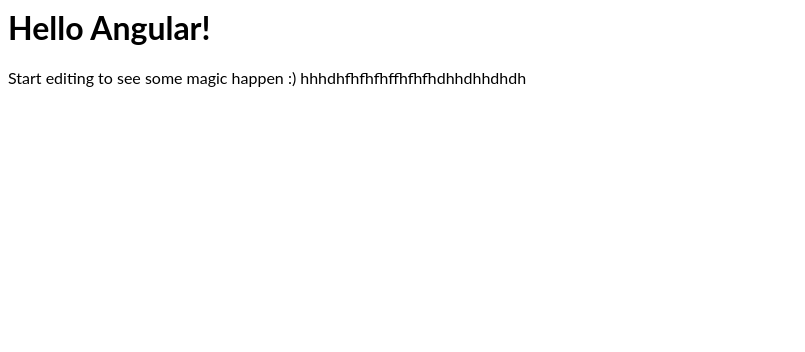
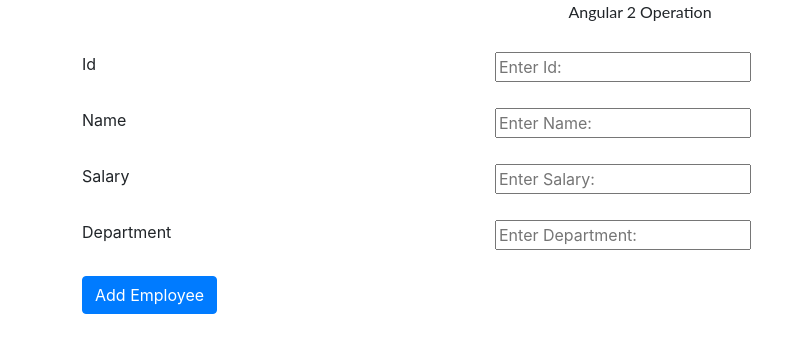
Before and after one commit to riya12e/angular-r5yyxl, an Angular app: page / in a window 1280 px wide. Shown: the top 352 px of the page, without its empty margins (0-805 px from the left). Built offline with nearby package versions, Linux system fonts and the light colour scheme.

Commit message:
3 files modified

```diff
--- a/src/app/app.component.html
+++ b/src/app/app.component.html
@@ -1,6 +1,25 @@
-<hello name="{{ name }}"></hello>
 
-<p>
-  Start editing to see some magic happen :)
-  hhhdhfhfhfhffhfhfhdhhdhhdhdh
-</p>
+<div class="container">
+  <p align="center">Angular 2 Operation</p>
+  <div class="row">
+   <table class="table table-borderless">
+      <tr>
+        <td><label for="id">Id</label></td>
+      <td><input type="number" id="id" placeholder="Enter Id:" name="id" #id></td>
+      </tr>
+
+      <tr>
+        <td><label for="name">Name</label></td>
+      <td><input type="text" id="id" placeholder="Enter Name:" name="name" #name></td>
+      </tr>
+
+      <tr><td><label for="sal">Salary</label></td>
+      <td><input type="number" id="sal" placeholder="Enter Salary:" name="salary" #salary></td></tr>
+       <tr><td> <label for="dep">Department</label></td>
+     <td> <input type="text" id="dep" placeholder="Enter Department:" name="department" #dep> </td></tr>
+
+    <tr><td> <button type="submit" class="btn btn-primary" (click)="getDetails(id,name,salary,dep)">Add Employee</button></td></tr>
+  </table>
+   <p>{{id.value}} {{name.value}} {{salary.value}} {{dep.value}}  </p>
+   </div>
+ </div>
--- a/src/app/app.component.ts
+++ b/src/app/app.component.ts
@@ -1,10 +1,24 @@
 import { Component } from '@angular/core';
 
 @Component({
-  selector: 'my-app',
+  selector: 'app-root',
   templateUrl: './app.component.html',
   styleUrls: [ './app.component.css' ]
 })
-export class AppComponent  {
-  name = 'Angular';
+export class AppComponent {
+  private id:string;
+  private name:string;
+  private salary:string;
+  private department:string;
+
+
+  constructor(){
+  }
+  getDetails(arg1:any,arg2:any,arg3:any,arg4:any){
+     this.id=(<HTMLInputElement>arg1).value;
+     this.name=(<HTMLInputElement>arg2).value;
+     this.salary=(<HTMLInputElement>arg3).value;
+     this.department=(<HTMLInputElement>arg4).value;
+     alert(this.id+" "+this.name+" "+this.salary+" "+this.department);
+  }
 }
--- a/src/index.html
+++ b/src/index.html
@@ -1 +1,18 @@
-<my-app>loading</my-app>
+<!doctype html>
+<html lang="en">
+<head>
+  <meta charset="utf-8">
+  <title>App4</title>
+  <base href="/">
+  <meta name="viewport" content="width=device-width, initial-scale=1">
+  <link rel="icon" type="image/x-icon" href="favicon.ico">
+  <meta name="viewport" content="width=device-width, initial-scale=1">
+  <link rel="stylesheet" href="https://maxcdn.bootstrapcdn.com/bootstrap/4.4.1/css/bootstrap.min.css">
+  <script src="https://ajax.googleapis.com/ajax/libs/jquery/3.4.1/jquery.min.js"></script>
+  <script src="https://cdnjs.cloudflare.com/ajax/libs/popper.js/1.16.0/umd/popper.min.js"></script>
+  <script src="https://maxcdn.bootstrapcdn.com/bootstrap/4.4.1/js/bootstrap.min.js"></script>
+</head>
+<body>
+  <app-root></app-root>
+</body>
+</html>
```
